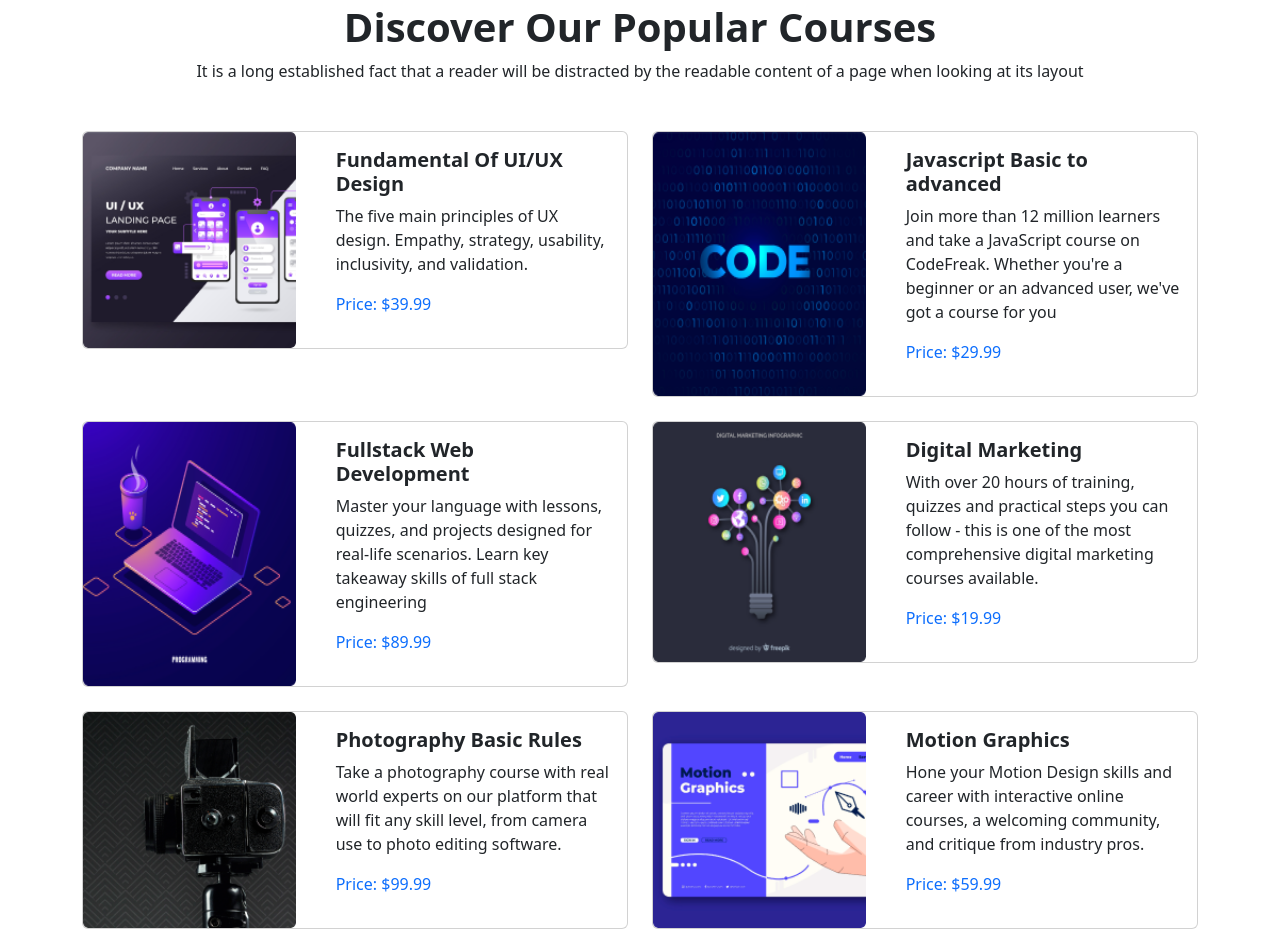
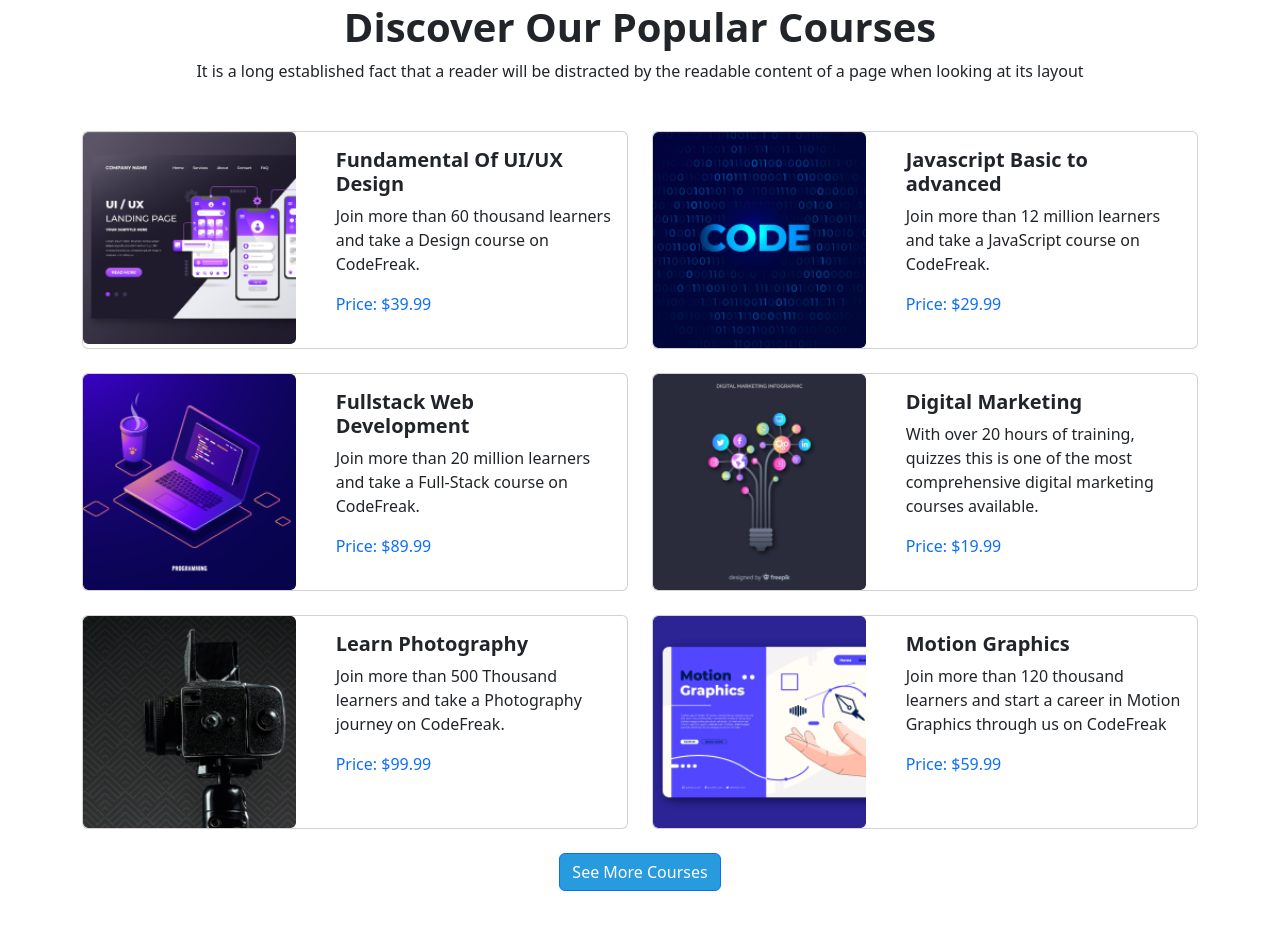
Before and after one commit to ian-of-yore/CodeFreak-Bootstrap, a plain HTML site: page index.html in a window 1280 px wide. Shown: the part 760-1692 px from the top of the page. Drawn offline with nearby package versions, Linux system fonts and the light colour scheme.

Commit message:
meaningfull texts added

```diff
--- a/index.html
+++ b/index.html
@@ -136,14 +136,13 @@
                         <div class="card w-100">
                             <div class="row">
                                 <div class="col-sm-12 col-md-4 col-lg-5">
-                                    <img class="card-img img-fluid h-100" src="images/course/course-1.png" alt="">
+                                    <img class="card-img img-fluid" src="images/course/course-1.png" alt="">
                                 </div>
                                 <div class="col-sm-12 col-md-8 col-lg-7">
-                                    <div class="card-body">
+                                    <div class="card-body ">
                                         <h5 class="card-title fw-bold">Fundamental Of UI/UX Design</h5>
-                                        <p class="card-text">The five main principles of UX design. Empathy, strategy,
-                                            usability,
-                                            inclusivity, and validation.</p>
+                                        <p class="card-text">Join more than 60 thousand learners and take a Design
+                                            course on CodeFreak.</p>
                                         <p class="text-primary">Price: $39.99</p>
                                     </div>
                                 </div>
@@ -160,8 +159,7 @@
                                     <div class="card-body">
                                         <h5 class="card-title fw-bold">Javascript Basic to advanced</h5>
                                         <p class="card-text">Join more than 12 million learners and take a JavaScript
-                                            course on CodeFreak. Whether you're a beginner or an advanced user, we've
-                                            got a course for you</p>
+                                            course on CodeFreak.</p>
                                         <p class="text-primary">Price: $29.99</p>
                                     </div>
                                 </div>
@@ -177,9 +175,8 @@
                                 <div class="col-sm-12 col-md-8 col-lg-7">
                                     <div class="card-body">
                                         <h5 class="card-title fw-bold">Fullstack Web Development</h5>
-                                        <p class="card-text">Master your language with lessons, quizzes, and projects
-                                            designed for real-life scenarios. Learn key takeaway skills of full stack
-                                            engineering</p>
+                                        <p class="card-text">Join more than 20 million learners and take a Full-Stack
+                                            course on CodeFreak.</p>
                                         <p class="text-primary">Price: $89.99</p>
                                     </div>
                                 </div>
@@ -195,8 +192,8 @@
                                 <div class="col-sm-12 col-md-8 col-lg-7">
                                     <div class="card-body">
                                         <h5 class="card-title fw-bold">Digital Marketing</h5>
-                                        <p class="card-text">With over 20 hours of training, quizzes and practical steps
-                                            you can follow - this is one of the most comprehensive digital marketing
+                                        <p class="card-text">With over 20 hours of training, quizzes this is one of the
+                                            most comprehensive digital marketing
                                             courses available.</p>
                                         <p class="text-primary">Price: $19.99</p>
                                     </div>
@@ -212,10 +209,10 @@
                                 </div>
                                 <div class="col-sm-12 col-md-8 col-lg-7">
                                     <div class="card-body">
-                                        <h5 class="card-title fw-bold">Photography Basic Rules</h5>
-                                        <p class="card-text ">Take a photography course with real world experts on our
-                                            platform that will fit any skill level, from camera use to
-                                            photo editing software.</p>
+                                        <h5 class="card-title fw-bold">Learn Photography</h5>
+                                        <p class="card-text ">Join more than 500 Thousand learners and take a
+                                            Photography
+                                            journey on CodeFreak.</p>
                                         <p class="text-primary">Price: $99.99</p>
                                     </div>
                                 </div>
@@ -229,10 +226,11 @@
                                     <img class="card-img img-fluid h-100" src="/images/course/course-6.png" alt="">
                                 </div>
                                 <div class="col-sm-12 col-md-8 col-lg-7">
-                                    <div class="card-body">
+                                    <div class="card-body h-auto">
                                         <h5 class="card-title fw-bold">Motion Graphics</h5>
-                                        <p class="card-text">Hone your Motion Design skills and career with interactive
-                                            online courses, a welcoming community, and critique from industry pros.</p>
+                                        <p class="card-text">Join more than 120 thousand learners and start a career in
+                                            Motion Graphics
+                                            through us on CodeFreak</p>
                                         <p class="text-primary">Price: $59.99</p>
                                     </div>
                                 </div>
```
